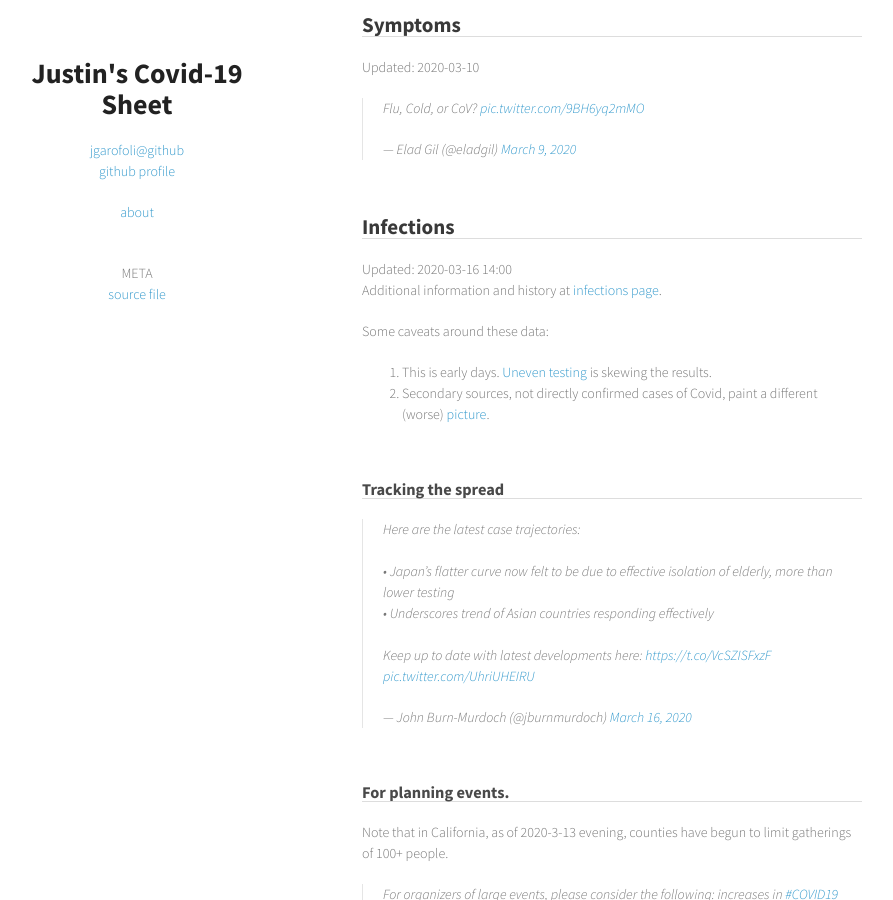
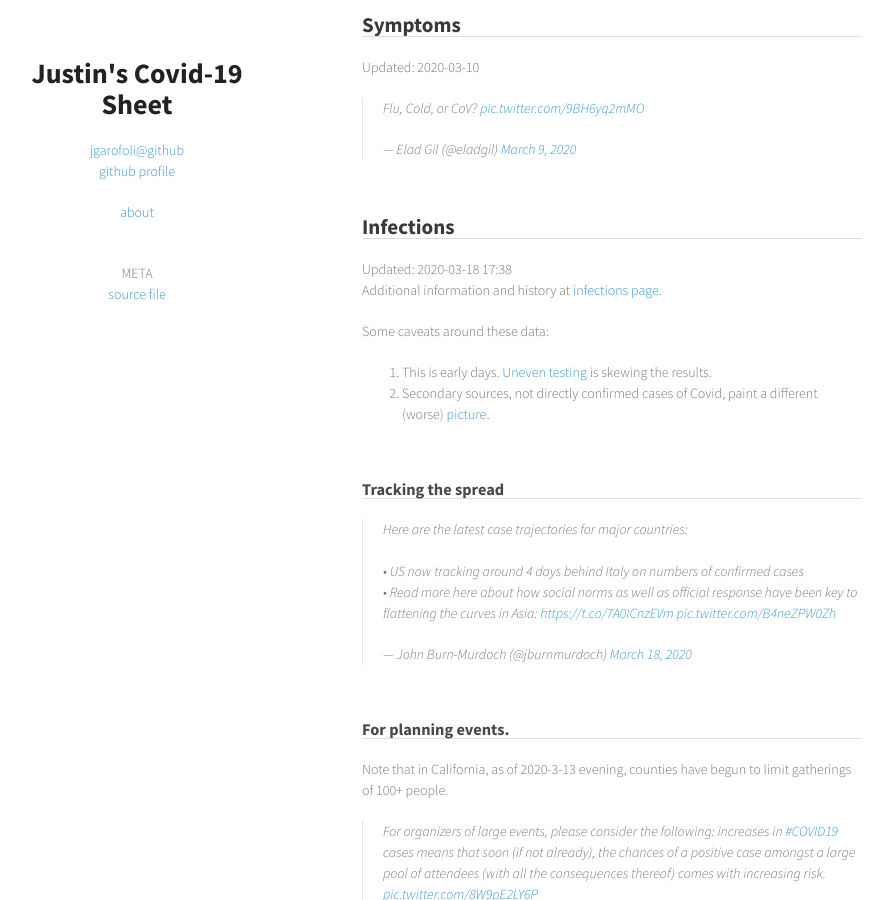
Before and after one commit to jgarofoli/jgarofoli.github.io, a Jekyll site: the page built from covid19/index.md, in a window 1280 px wide and 900 px high, scrolled down 1520 px. Shown: the whole window, without its empty margins (208-1101 px from the left). Built offline with Jekyll 4.4.1, drawn with Linux system fonts in a browser that asks for light colours; comment, search, counter and statistics services are not loaded; some of the changed text lies outside the part shown.

Commit message:
Updated infection chart

```diff
--- a/covid19/index.md
+++ b/covid19/index.md
@@ -1,8 +1,11 @@
 ---
 title: Covid-19
 layout: covid
-reviseddate: 2020-03-16 14:00 PDT
+reviseddate: 2020-03-18 17:40 PDT
 changelog: |
+  2020-03-18:
+  - Updated infection chart.
+
   2020-03-16:
   - Updated the spread chart to latest.
 
@@ -79,7 +82,7 @@
 
 ## Infections
 
-Updated: 2020-03-16 14:00<br/>
+Updated: 2020-03-18 17:38<br/>
 Additional information and history at <a href="{% link covid19/infections.md %}">infections page</a>.
 
 Some caveats around these data:
@@ -89,7 +92,7 @@
 
 ### Tracking the spread
 
-<blockquote class="twitter-tweet" data-conversation="none"><p lang="en" dir="ltr">Here are the latest case trajectories: <br><br>• Japan’s flatter curve now felt to be due to effective isolation of elderly, more than lower testing<br>• Underscores trend of Asian countries responding effectively<br><br>Keep up to date with latest developments here: <a href="https://t.co/VcSZISFxzF">https://t.co/VcSZISFxzF</a> <a href="https://t.co/UhriUHEIRU">pic.twitter.com/UhriUHEIRU</a></p>&mdash; John Burn-Murdoch (@jburnmurdoch) <a href="https://twitter.com/jburnmurdoch/status/1239652881051136001?ref_src=twsrc%5Etfw">March 16, 2020</a></blockquote> <script async src="https://platform.twitter.com/widgets.js" charset="utf-8"></script>
+<blockquote class="twitter-tweet" data-conversation="none"><p lang="en" dir="ltr">Here are the latest case trajectories for major countries: <br><br>• US now tracking around 4 days behind Italy on numbers of confirmed cases<br>• Read more here about how social norms as well as official response have been key to flattening the curves in Asia: <a href="https://t.co/7A0ICnzEVm">https://t.co/7A0ICnzEVm</a> <a href="https://t.co/B4neZPW0Zh">pic.twitter.com/B4neZPW0Zh</a></p>&mdash; John Burn-Murdoch (@jburnmurdoch) <a href="https://twitter.com/jburnmurdoch/status/1240234671407063041?ref_src=twsrc%5Etfw">March 18, 2020</a></blockquote> <script async src="https://platform.twitter.com/widgets.js" charset="utf-8"></script>
 
 ### For planning events.
 
```
Also changed, not shown: covid19/infections.md (+7 -1 lines).
